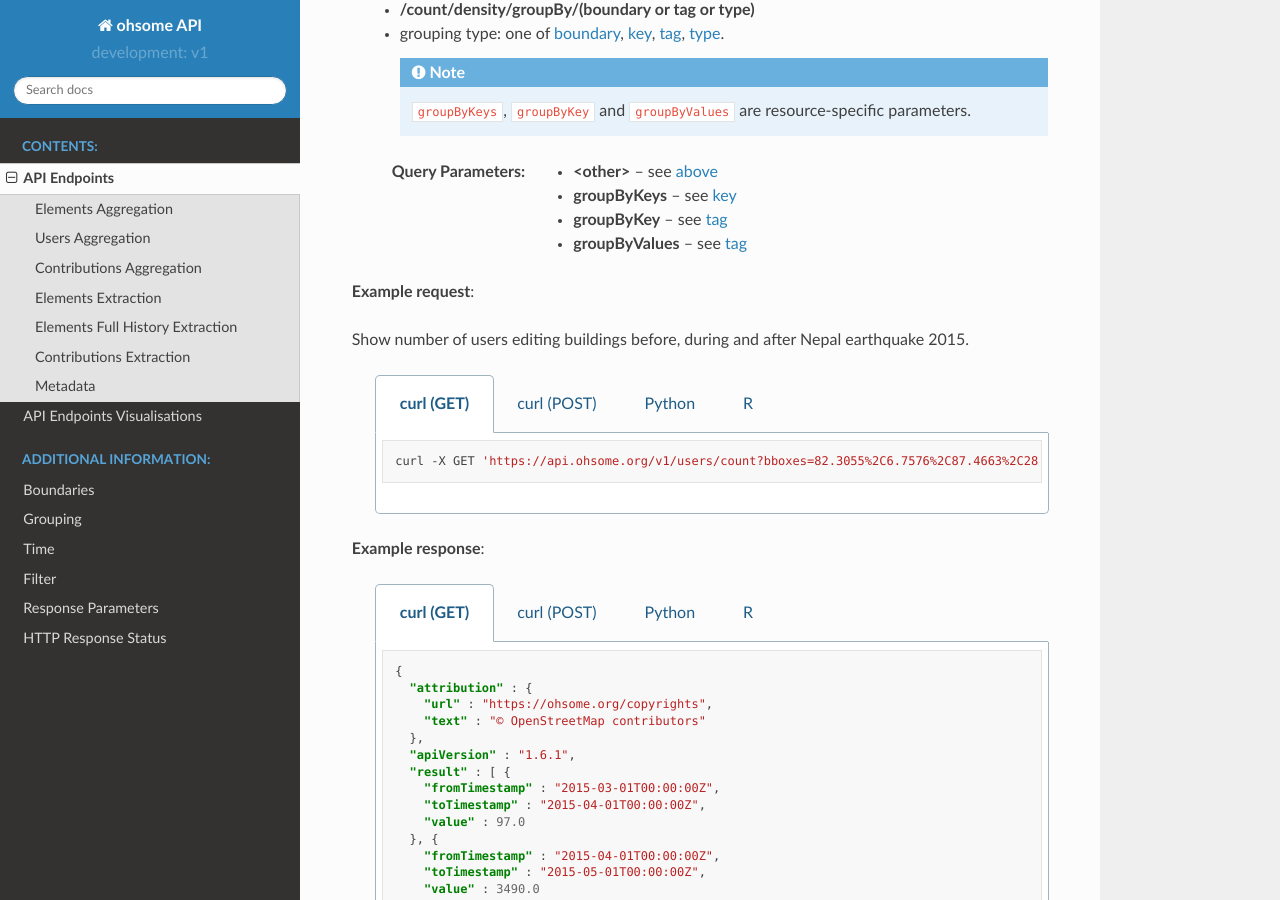
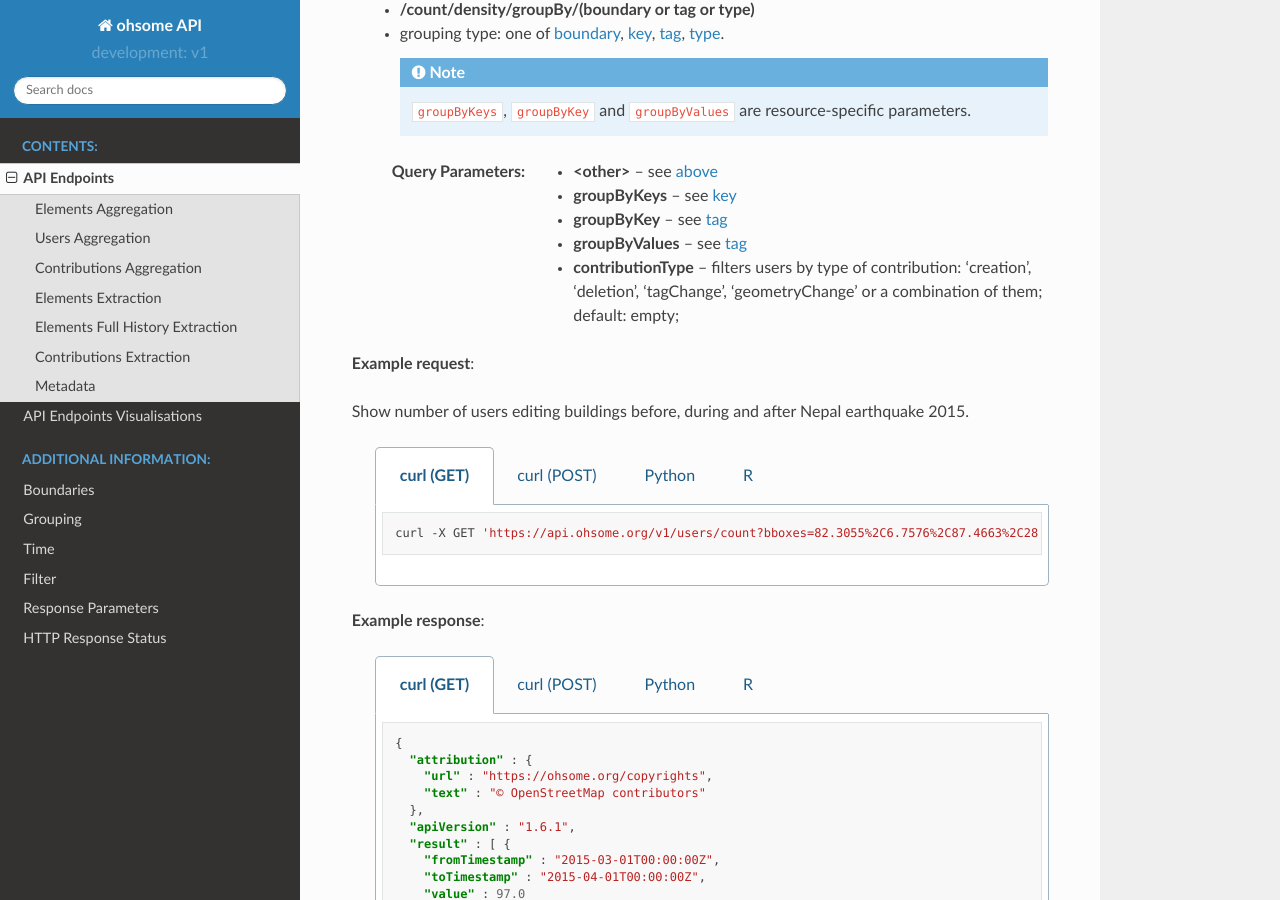
Before and after one commit to GIScience/ohsome-api, a Sphinx documentation site: the page built from docs/endpoints.rst, in a window 1280 px wide and 900 px high, scrolled down 7334 px. Built offline with Sphinx 7.4.7 and the Read the Docs theme 2.0.0, drawn with Linux system fonts in a browser that asks for light colours.

Commit message:
docs: update user documentation

```diff
--- a/docs/endpoints.rst
+++ b/docs/endpoints.rst
@@ -843,6 +843,7 @@
     :query groupByKeys: see key_
     :query groupByKey: see tag_
     :query groupByValues: see tag_
+    :query contributionType: filters users by type of contribution: ‘creation’, ‘deletion’, ‘tagChange’, ‘geometryChange’ or a combination of them; default: empty;
 
 **Example request**:
 
```
